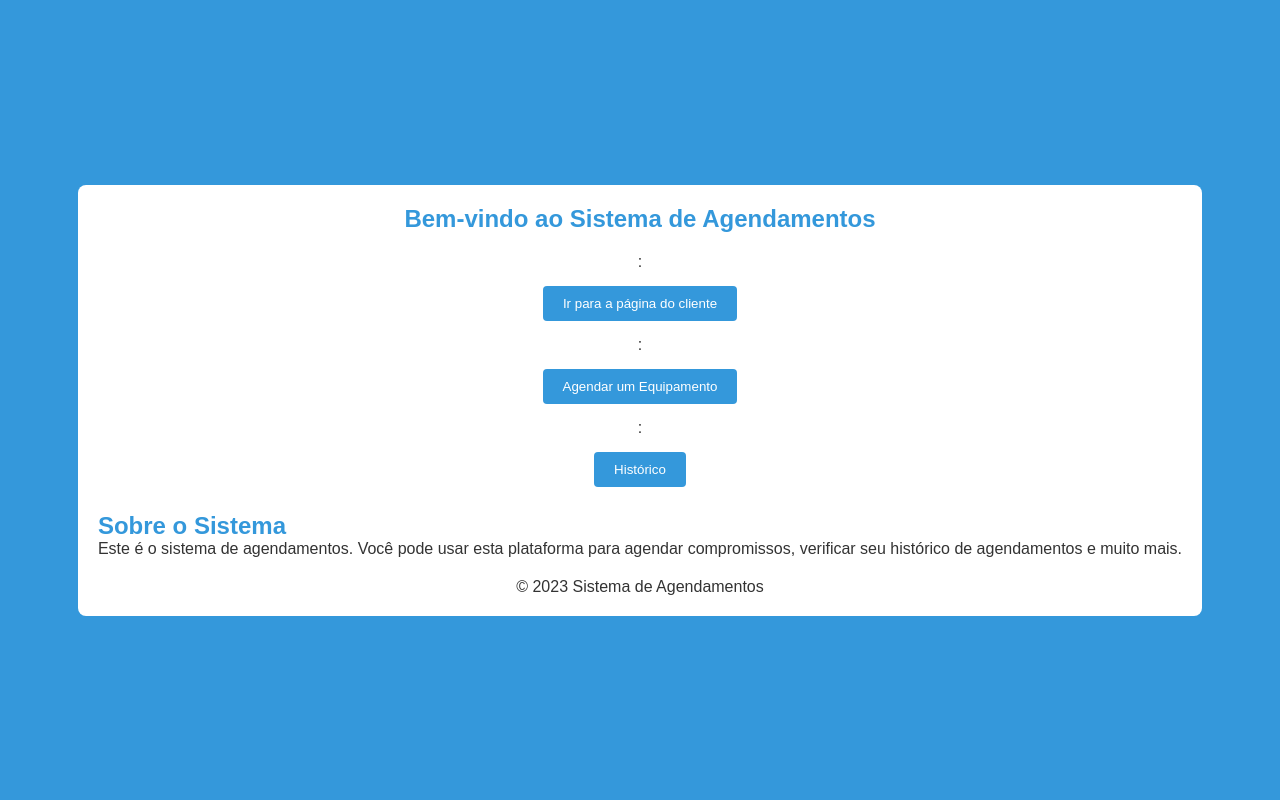
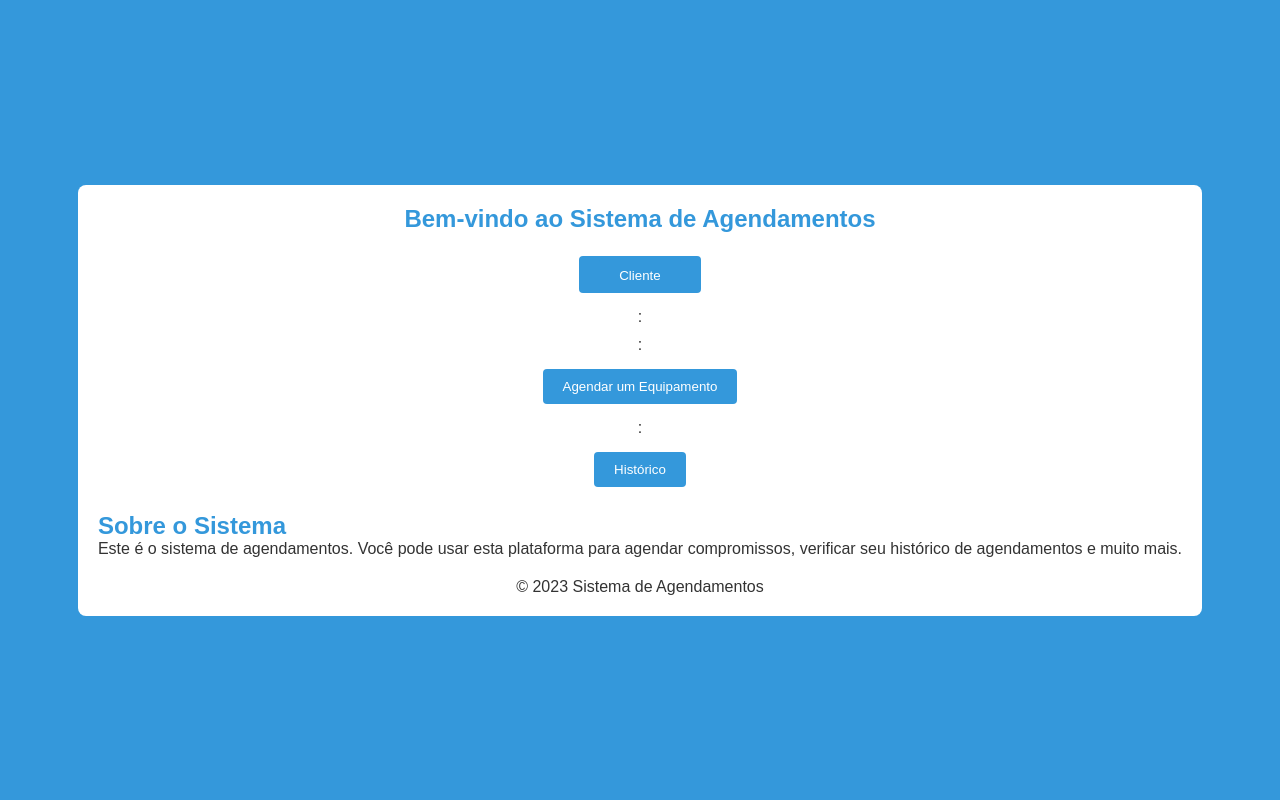
Before and after one commit to julianapvh/sylendar, a Django app: page /home/ in a window 1280 px wide. Run offline with Django 4.2, Linux system fonts and the light colour scheme.

Commit message:
foi feito a linkagem entre algumaspáginas

```diff
--- a/agendamentos/static/styles.css
+++ b/agendamentos/static/styles.css
@@ -102,6 +102,16 @@ body {
   text-align: center;
   box-shadow: 0 0 10px rgba(0, 0, 0, 0.1);
   width: 300px;
+}
+
+.btn_separado {
+  background-color: #3498db; /* Cor de fundo dos botões */
+  color: #fff; /* Cor do texto dos botões */
+  border: none;
+  padding: 10px 20px;
+  border-radius: 4px;
+  cursor: pointer;
+  margin: 5px 0; /* Espaçamento entre botões */
 }
 
 .cliente-form h1 {
--- a/agendamentos/templates/agendamentos/cliente.html
+++ b/agendamentos/templates/agendamentos/cliente.html
@@ -13,14 +13,11 @@
         <div class="cliente-form">
             <h1>Agendamentos</h1>
             <a href="{% url 'agendar_equipamento' %}" class="nav-link">Agendar um Equipamento</a>
-            <a href="{% url 'historico' %}" class="nav-link">Histórico</a>
+            <a href="{% url 'cliente' %}" class="nav-link">Histórico</a>
 
             <footer>
                 <p>&copy; 2023 Sistema de Agendamentos</p>
             </footer>
-            {% if error_message %}
-            <p>{{ error_message }}</p>
-            {% endif %}
         </div>
     </div>
 </body>
--- a/agendamentos/templates/agendamentos/historico.html
+++ b/agendamentos/templates/agendamentos/historico.html
@@ -12,7 +12,7 @@
     <div class="container_historico">
         <div class="historico-form">
             <h1>Histórico de Equipamentos</h1>
-            <a href="{% url 'cliente' %}" class="nav-link">Ver Histórico</a>
+            <a href="{% url 'historico' %}" class="nav-link">Ver Histórico</a>
 
             <footer>
                 <p>&copy; 2023 Sistema de Agendamentos</p>
--- a/agendamentos/templates/agendamentos/home.html
+++ b/agendamentos/templates/agendamentos/home.html
@@ -12,10 +12,10 @@
     <div class="container_home">
         <div class="home-form">
             <h1>Bem-vindo ao Sistema de Agendamentos</h1>
+            <a class="btn_separado" href={% url 'cliente' %}><button class="btn_separado">Cliente</button></a>
             <form method="post" action="{% url 'home' %}">
                 {% csrf_token %}
                 <label for="cliente">:</label>
-                <input type="submit" value="Ir para a página do cliente">
                 <label for="agendar">:</label>
                 <input type="submit" value="Agendar um Equipamento">
                 <label for="historico">:</label>
```
